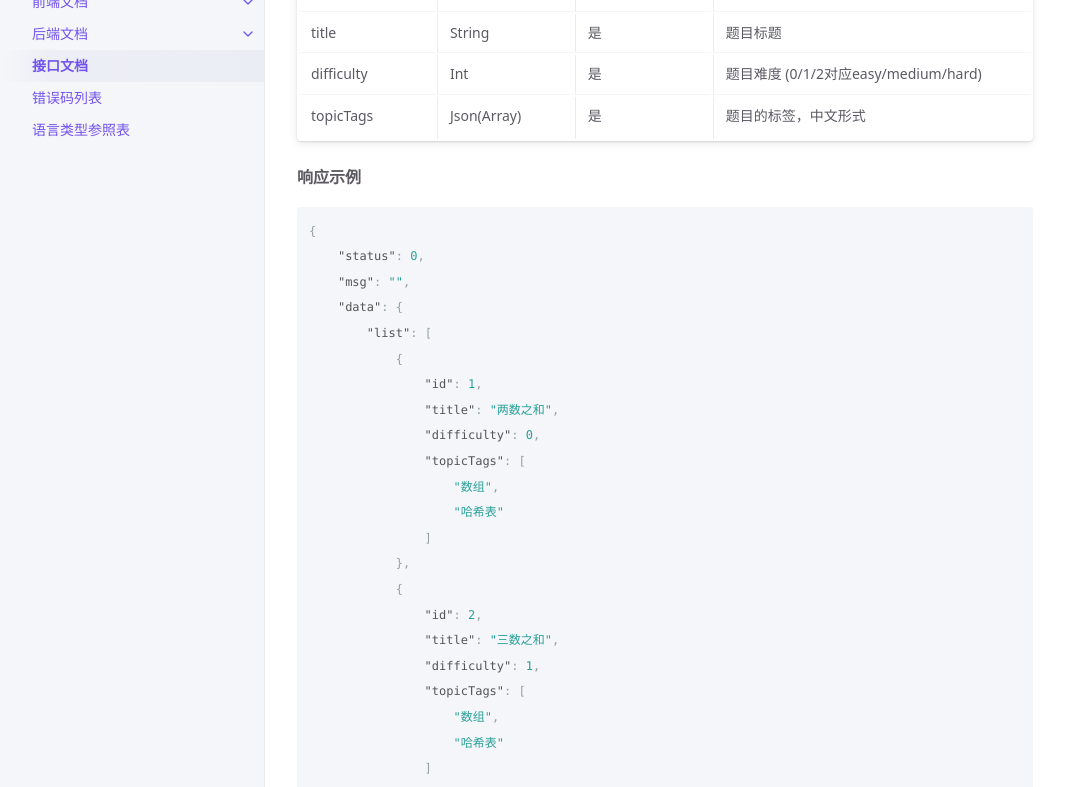
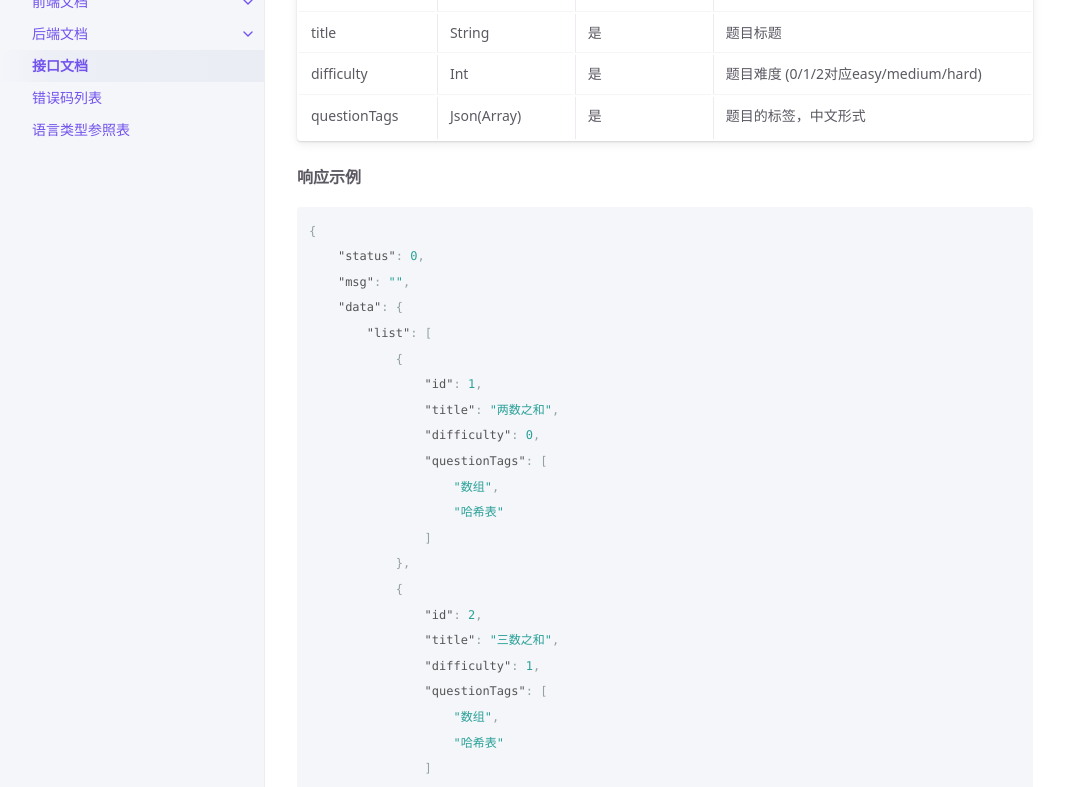
Before and after one commit to qms-dev/qms-dev.github.io, a Jekyll site: the page built from docs/api.md, in a window 1280 px wide and 1400 px high, scrolled down 810 px. Shown: the part 154-941 px from the top of the window, without its empty margins (107-1172 px from the left). Built offline with Jekyll 4.4.1, drawn with Linux system fonts in a browser that asks for light colours; some of the changed text lies outside the part shown.

Commit message:
调整题目标签字段名为questionTags，之后不会再变动

```diff
--- a/docs/api.md
+++ b/docs/api.md
@@ -38,12 +38,12 @@ permalink: docs/api
 
 **题目列表（全部）**
 
-| 参数       | 类型        | 是否必填 | 描述                                  |
-| ---------- | ----------- | -------- | ------------------------------------- |
-| id         | Int         | 是       | qmoj唯一题目id，不保证连续            |
-| title      | String      | 是       | 题目标题                              |
-| difficulty | Int         | 是       | 题目难度  (0/1/2对应easy/medium/hard) |
-| topicTags  | Json(Array) | 是       | 题目的标签，中文形式                  |
+| 参数         | 类型        | 是否必填 | 描述                                  |
+| ------------ | ----------- | -------- | ------------------------------------- |
+| id           | Int         | 是       | qmoj唯一题目id，不保证连续            |
+| title        | String      | 是       | 题目标题                              |
+| difficulty   | Int         | 是       | 题目难度  (0/1/2对应easy/medium/hard) |
+| questionTags | Json(Array) | 是       | 题目的标签，中文形式                  |
 
 **响应示例**
 
@@ -57,7 +57,7 @@ permalink: docs/api
                 "id": 1,
                 "title": "两数之和",
                 "difficulty": 0,
-                "topicTags": [
+                "questionTags": [
                     "数组",
                     "哈希表"
                 ]
@@ -66,7 +66,7 @@ permalink: docs/api
                 "id": 2,
                 "title": "三数之和",
                 "difficulty": 1,
-                "topicTags": [
+                "questionTags": [
                     "数组",
                     "哈希表"
                 ]
@@ -125,12 +125,12 @@ permalink: docs/api
 
 **当前页的记录**
 
-| 参数       | 类型        | 是否必填 | 描述                                  |
-| ---------- | ----------- | -------- | ------------------------------------- |
-| id         | Int         | 是       | qmoj唯一题目id，不保证连续            |
-| title      | String      | 是       | 题目标题                              |
-| difficulty | Int         | 是       | 题目难度  (0/1/2对应easy/medium/hard) |
-| topicTags  | Json(Array) | 是       | 题目的标签，中文形式                  |
+| 参数         | 类型        | 是否必填 | 描述                                  |
+| ------------ | ----------- | -------- | ------------------------------------- |
+| id           | Int         | 是       | qmoj唯一题目id，不保证连续            |
+| title        | String      | 是       | 题目标题                              |
+| difficulty   | Int         | 是       | 题目难度  (0/1/2对应easy/medium/hard) |
+| questionTags | Json(Array) | 是       | 题目的标签，中文形式                  |
 
 **响应示例**
 
@@ -148,7 +148,7 @@ permalink: docs/api
                 "id": 1,
                 "title": "两数之和",
                 "difficulty": 0,
-                "topicTags": [
+                "questionTags": [
                     "数组",
                     "哈希表"
                 ]
@@ -157,7 +157,7 @@ permalink: docs/api
                 "id": 2,
                 "title": "三数之和",
                 "difficulty": 1,
-                "topicTags": [
+                "questionTags": [
                     "数组",
                     "哈希表"
                 ]
@@ -200,15 +200,15 @@ permalink: docs/api
 
 **题目内容（JSON）**
 
-| 参数       | 类型        | 是否必填 | 描述                                                         |
-| ---------- | ----------- | -------- | ------------------------------------------------------------ |
-| id         | Int         | 是       | qmoj唯一题目id                                               |
-| platform   | String      | 是       | 来源平台(如：LeetCode，原创等)                               |
-| title      | String      | 是       | 标题                                                         |
-| content    | String      | 是       | 题目内容（带html标记的题干内容）                             |
-| difficulty | Int         | 是       | 题目难度  (0/1/2对应easy/medium/hard)                        |
-| languages  | Json(Array) | 是       | 支持的语言类型，从小到大排列，具体类型参考[语言类型参照表](/languagetypes) |
-| topicTags  | Json(Array) | 是       | 题目的标签，中文形式                                         |
+| 参数         | 类型        | 是否必填 | 描述                                                         |
+| ------------ | ----------- | -------- | ------------------------------------------------------------ |
+| id           | Int         | 是       | qmoj唯一题目id                                               |
+| platform     | String      | 是       | 来源平台(如：LeetCode，原创等)                               |
+| title        | String      | 是       | 标题                                                         |
+| content      | String      | 是       | 题目内容（带html标记的题干内容）                             |
+| difficulty   | Int         | 是       | 题目难度  (0/1/2对应easy/medium/hard)                        |
+| languages    | Json(Array) | 是       | 支持的语言类型，从小到大排列，具体类型参考[语言类型参照表](/languagetypes) |
+| questionTags | Json(Array) | 是       | 题目的标签，中文形式                                         |
 
 
 
@@ -229,7 +229,7 @@ permalink: docs/api
             1,
             2
         ],
-        "topicTags": [
+        "questionTags": [
             "数组",
             "哈希表"
         ]
```
